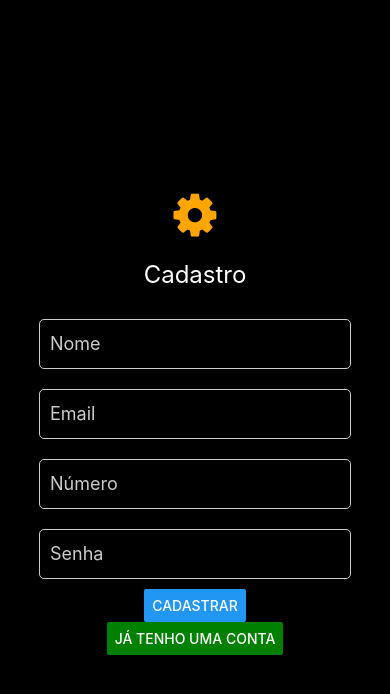
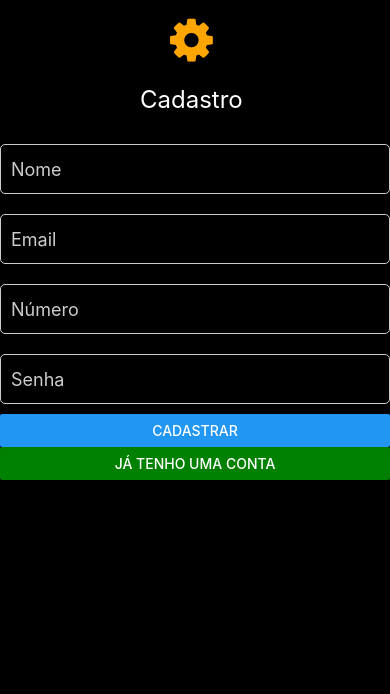
Before and after one commit to IagoFer/auto-sos, a React Native app: screen /PaginaCadastro in a window 390 px wide. Shown: the top 694 px of the page. Built offline with nearby package versions, Linux system fonts and the light colour scheme.

Commit message:
ajuste-tela-cadastro

```diff
--- a/src/screens/PaginaCadastro.js
+++ b/src/screens/PaginaCadastro.js
@@ -1,5 +1,5 @@
 import React, { useState } from "react";
-import { View, Text, TextInput, Button, StyleSheet } from "react-native";
+import { View, Text, TextInput, Button, StyleSheet, ScrollView, } from "react-native";
 import { FontAwesome } from "@expo/vector-icons";
 
 const PaginaCadastro = ({ navigation }) => {
@@ -53,7 +53,7 @@ const PaginaCadastro = ({ navigation }) => {
   };
 
   return (
-    <View style={styles.container}>
+    <ScrollView style={styles.container}>
       <FontAwesome name="cog" size={50} color="orange" style={styles.icon} />
       <Text style={styles.title}>Cadastro</Text>
       <TextInput
@@ -92,26 +92,25 @@ const PaginaCadastro = ({ navigation }) => {
         color="green"
       />
       {mensagem ? <Text style={styles.mensagem}>{mensagem}</Text> : null}
-    </View>
+    </ScrollView>
   );
 };
 
 const styles = StyleSheet.create({
   container: {
     flex: 1,
-    justifyContent: "center",
-    alignItems: "center",
     width: "100%",
     height: "100%",
     backgroundColor: "black",
   },
   title: {
+    paddingLeft: 140,
     fontSize: 24,
     color: "white",
     marginBottom: 20,
   },
   input: {
-    width: "80%",
+    width: "100%",
     height: 50,
     fontSize: 18,
     marginVertical: 10,
@@ -122,6 +121,8 @@ const styles = StyleSheet.create({
     color: "white",
   },
   icon: {
+    marginTop:15,
+		paddingLeft: 170,
     marginBottom: 20,
   },
   mensagem: {
```
